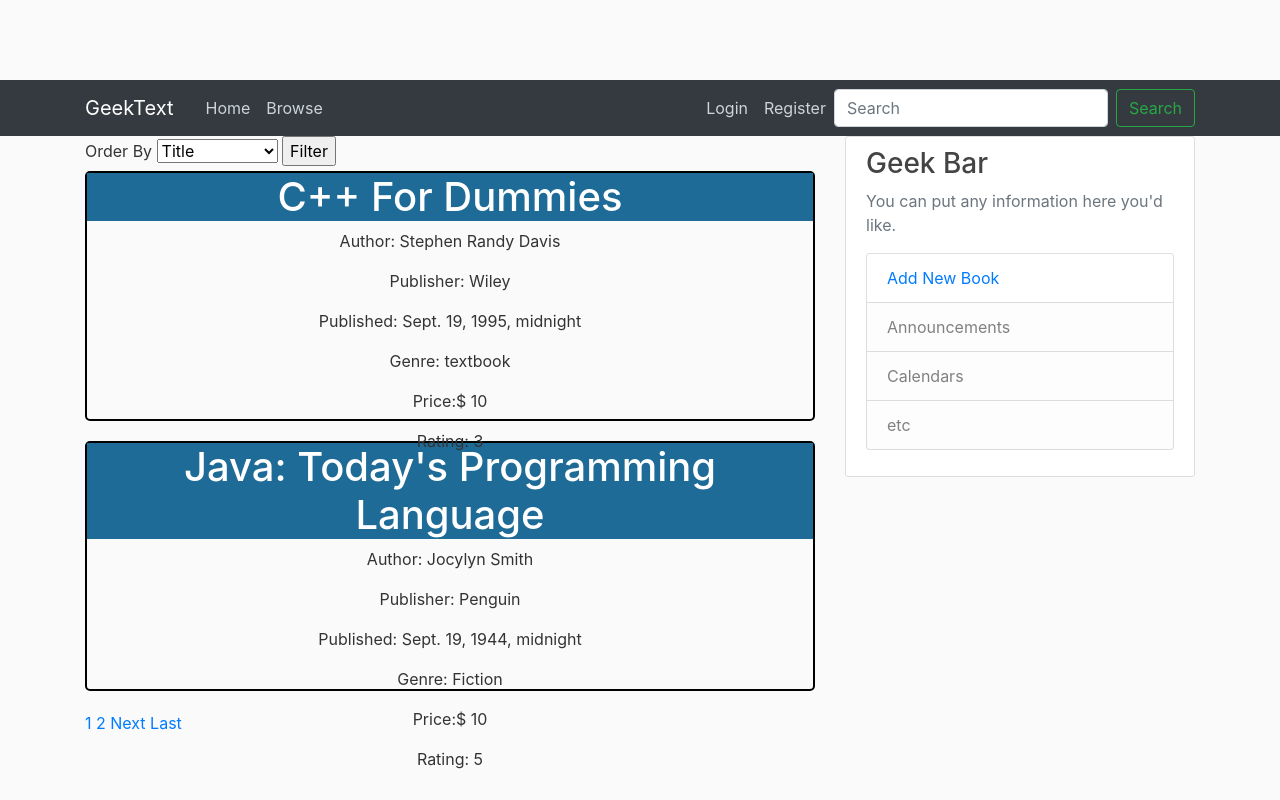
After one commit to CEN-4010-Group-8/Cen4010-Project, a Django app: page /browsing/ in a window 1280 px wide. The commit adds this page. Run offline with Django 3.2, Linux system fonts and the light colour scheme; data comes from the database, SQL or seed files in the repository; some libraries are stand-ins or nearby versions.

Commit message:
Merged Robert changes

```diff
--- a/ProjectCodeBase/booksite-20201103T194130Z-001/booksite/booksite/urls.py
+++ b/ProjectCodeBase/booksite-20201103T194130Z-001/booksite/booksite/urls.py
@@ -15,7 +15,7 @@ Including another URLconf
 """
 from django.contrib import admin
 from django.urls import path, include
-from booksiteapp.views import BookView
+from booksiteapp.views import BookView,Browse
 from booksiteapp.views import test, home
 from booksiteapp.views import AddBook
 from django.urls import path, include
@@ -27,7 +27,7 @@ urlpatterns = [
 	path('', include('booksiteapp.urls')),
     path('accounts/profile/', home),
     path('test', test),
-    path('api/books', BookView.as_view()),
+    path('browsing/', Browse.as_view(), name ='browse'),
     path('create/book',AddBook.as_view()),
     path('register/', user_views.register, name='register'),
     path('account/', user_views.account, name='account'),
--- a/ProjectCodeBase/booksite-20201103T194130Z-001/booksite/booksiteapp/templates/booksiteapp/base.html
+++ b/ProjectCodeBase/booksite-20201103T194130Z-001/booksite/booksiteapp/templates/booksiteapp/base.html
@@ -23,7 +23,7 @@
             <div class="collapse navbar-collapse" id="navbarToggle">
               <div class="navbar-nav mr-auto">
                 <a class="nav-item nav-link" href="/test">Home</a>
-                <a class="nav-item nav-link" href="/api/books">Books</a>
+                <a class="nav-item nav-link" href="{% url 'browse' %}">Browse</a>
               </div>
               <!-- Navbar Right Side -->
               <div class="navbar-nav">
--- /dev/null
+++ b/ProjectCodeBase/booksite-20201103T194130Z-001/booksite/booksiteapp/templates/booksiteapp/browsing.html
@@ -0,0 +1,87 @@
+{% extends "booksiteapp/base.html" %}
+
+<!DOCTYPE html>
+<html>
+	{% block content %}
+<head>
+<style>
+
+.book{
+
+	height: 250px;
+	border: 2px solid black;
+	margin-bottom: 20px;
+	border-radius: 5px;
+	text-align:center;
+	background-color:light-blue;
+}
+
+.bookHeader{
+	background-color: rgb(29,107,150);
+	color: white;
+
+}
+
+</style>
+</head>
+
+<body>
+
+	<form action="" method="Get">
+	{% csrf_token %}
+    <label for="featured">Order By</label>
+    <select name="featured">
+        <option value="Title" />Title</option>
+        <option value="Author" />Author</option>
+		<option value="Price" />Price</option>
+		<option value="Book Rating" />Book Rating</option>
+		<option value="Release Date" />Release Date</option>
+	</select>
+    <input type="submit" value ="Filter">
+</form>
+
+
+
+
+	{% for book in books %}
+	<div class = "book">
+
+	<h1 class = "bookHeader">{{ book.bookTitle }}</h1>
+	<p> Author: {{ book.authorName }}</p>
+	<p> Publisher: {{ book.publisherName }}</p>
+	<p> Published: {{ book.releaseDate }}</p>
+	<p> Genre: {{ book.genre }}</p>
+	<p> Price:$ {{ book.price }}</p>
+	<p> Rating: {{ book.rating}}</p>
+	</div>
+
+	{% endfor %}
+
+	{% if is_paginated %}
+		{% if page_obj.has_previous %}
+			<a class = "page_link" href="?page=1">First</a>
+			<a class = "page_link" href="?page={{page_obj.previous_page_number}}">previous</a>
+		{% endif %}
+
+		{% for num in page_obj.paginator.page_range %}
+			{% if page_obj.number == num %}
+				<a class = "page_link" href ="?page={{num}}">{{num}}</a>
+			{% elif num > page_obj.number|add:'-3' and num < page_obj.number|add:'3' %}
+				<a class = "page_link" href ="?page={{num}}">{{num}}</a>
+			{% endif %}
+		{% endfor %}
+
+		{% if page_obj.has_next %}
+			<a class = "page_link" href="?page={{ page_obj.next_page_number }}">Next</a>
+			<a class = "page_link" href="?page={{ page_obj.paginator.num_pages }}">Last</a>
+		{% endif %}
+
+
+	{% endif %}
+
+
+
+
+</body>
+{% endblock content %}
+</html>
--- a/ProjectCodeBase/booksite-20201103T194130Z-001/booksite/booksiteapp/views.py
+++ b/ProjectCodeBase/booksite-20201103T194130Z-001/booksite/booksiteapp/views.py
@@ -1,6 +1,8 @@
 from django.shortcuts import render
 from rest_framework import generics
 from .serializers import BookSerializer
+from django.core.paginator import Paginator
+from django.views.generic import ListView
 from .models import Book
 
 def home(request):
@@ -25,3 +27,10 @@ class BookView(generics.ListAPIView):
 class AddBook(generics.CreateAPIView):
 	queryset = Book.objects.all()
 	serializer_class = BookSerializer
+
+class Browse(ListView):
+	model = Book
+	template_name = 'booksiteapp/browsing.html'
+	context_object_name = 'books'
+	ordering = ['price']
+	paginate_by =  2
```
